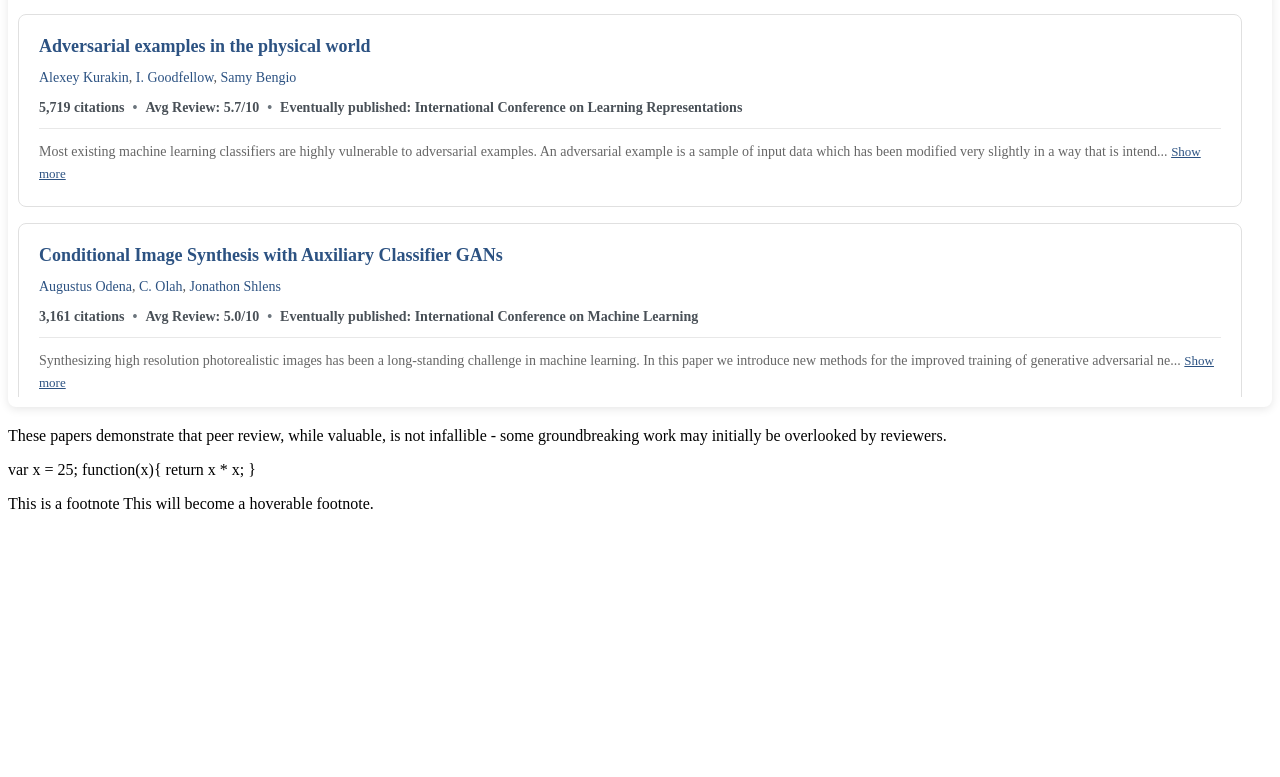
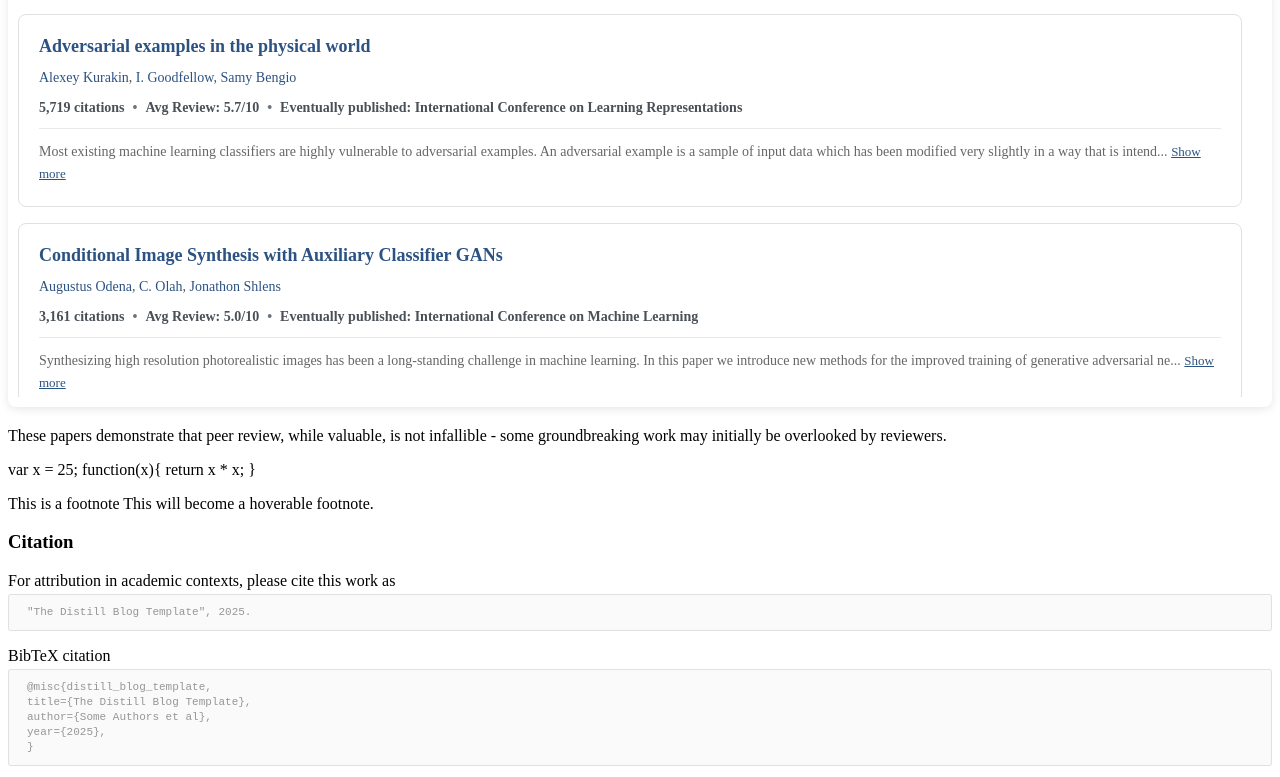
Before and after one commit to DeNeutoy/best-rejected-papers, a plain HTML site: page index.html in a window 1280 px wide. Shown: the part 1956-2733 px from the top of the page. Before the commit the page ends 2485 px from the top, so only its background shows below. Drawn offline with nearby package versions, Linux system fonts and the light colour scheme.

Commit message:
more v2 updates

```diff
--- a/index.html
+++ b/index.html
@@ -10,9 +10,11 @@
 <link rel="stylesheet" href="best-rejected-papers.css">
 
 <d-front-matter>
-  <script type="text/json">{
+  <script id='distill-front-matter' type="text/json">{
     "title": "The Best Rejected Papers",
     "description": "OpenReview's radical transparency allows us to look at the quality of peer review over time.",
+    "published": "Feb 19, 2025",
+    "doi": "TBC",
     "authors": [
       {
         "author": "Mark Neumann",
@@ -136,9 +138,8 @@
 </d-article>
 
 <d-appendix>
-</d-appendix>
-
-<script type="text/bibliography">
+  <d-bibliography>
+    <script type="text/bibtex">
       @article{gregor2015draw,
         title={DRAW: A recurrent neural network for image generation},
         author={Gregor, Karol and Danihelka, Ivo and Graves, Alex and Rezende, Danilo Jimenez and Wierstra, Daan},
@@ -146,12 +147,40 @@
         year={2015},
         url={https://arxiv.org/pdf/1502.04623.pdf}
       }
-
       @inproceedings{Soergel2013OpenSA,
         title={Open Scholarship and Peer Review: a Time for Experimentation},
         author={David Soergel and Adam Saunders and Andrew McCallum},
         year={2013},
         url={https://api.semanticscholar.org/CorpusID:14548845}
       }
+    </script>
+  </d-bibliography>
+  <style>
+      d-appendix .citation {
+          font-size: 11px;
+          line-height: 15px;
+          border-left: 1px solid rgba(0, 0, 0, 0.1);
+          padding-left: 18px;
+          border: 1px solid rgba(0, 0, 0, 0.1);
+          background: rgba(0, 0, 0, 0.02);
+          padding: 10px 18px;
+          border-radius: 3px;
+          color: rgba(150, 150, 150, 1);
+          overflow: hidden;
+          margin-top: -12px;
+          white-space: pre-wrap;
+          word-wrap: break-word;
+      }
+  </style>
 
-</script>
+  <h3 id="citation">Citation</h3>
+  <p>For attribution in academic contexts, please cite this work as</p>
+  <pre
+      class="citation short">"The Distill Blog Template", 2025.</pre>
+  <p>BibTeX citation</p>
+  <pre class="citation long">@misc{distill_blog_template,
+title={The Distill Blog Template},
+author={Some Authors et al},
+year={2025},
+}</pre>
+</d-appendix>
```
Lines whose indentation alone changed are shown as unchanged.
